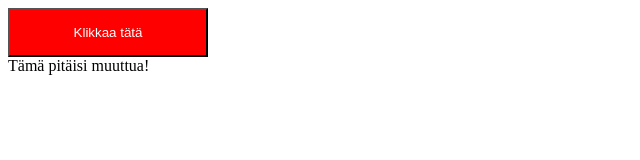
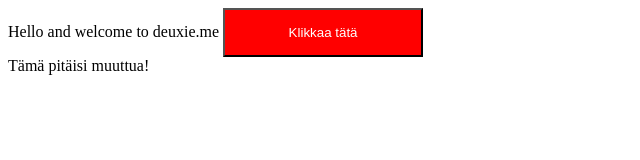
Before and after one commit to ttvlxndrntrg/deuxie.me, a plain HTML site: page index.html in a window 1280 px wide. Shown: the whole page, without its empty margins (0-640 px from the left). Drawn offline with Linux system fonts and the light colour scheme.

Commit message:
Update index.html

```diff
--- a/index.html
+++ b/index.html
@@ -15,6 +15,7 @@
     </style>
 </head>
 <body>
+    Hello and welcome to deuxie.me
     <button id="klikkaa">
         Klikkaa tätä
     </button>
```
